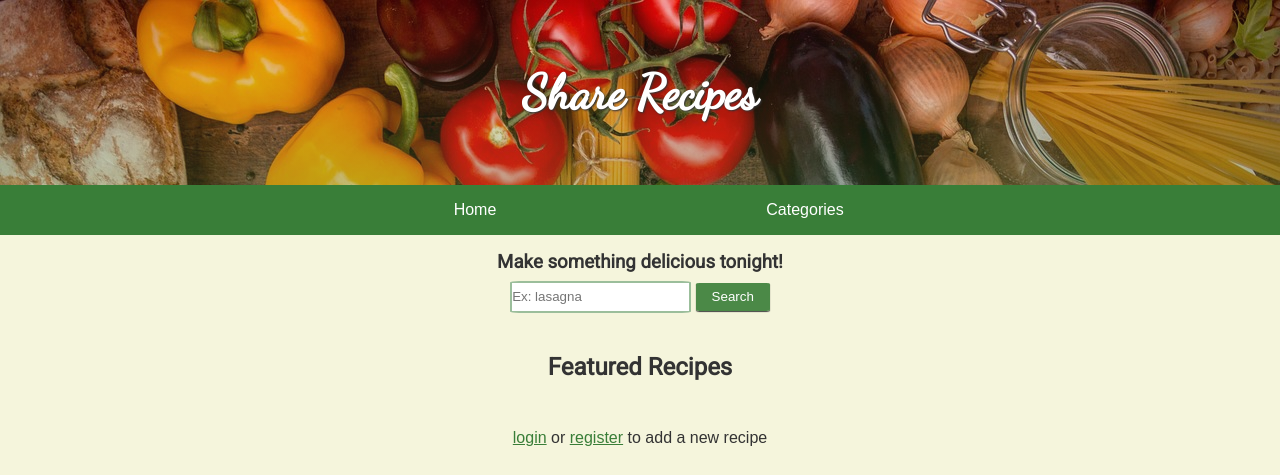
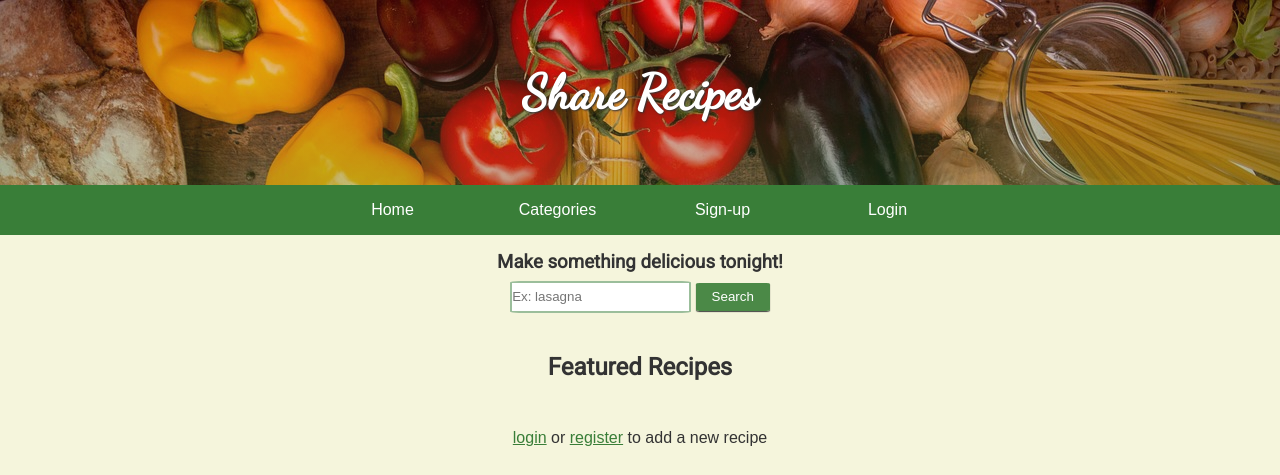
Before and after one commit to coding4tacos/share-recipes, a PHP site: page / in a window 1280 px wide. Shown: the top 475 px of the page. Run offline with PHP 8.4, Linux system fonts and the light colour scheme; data that the repository does not hold is empty.

Commit message:
edit: nav styles

```diff
--- a/style.css
+++ b/style.css
@@ -147,12 +147,6 @@ nav {
     background-color: rgb(57, 126, 56);
 }
 
-form {
-    padding: .5rem 0;
-}
-
-main {
-}
 
 ul.nav-links {
     padding: 0;
@@ -175,6 +169,32 @@ ul.nav-links {
     color: #fff;
     padding: 1rem .5rem;
     display: block;
+}
+
+.nav-links li a.nav-link:hover {
+    color: rgb(245, 245, 220, .9);
+    transition: color 80ms ease-in-out; /* same as ::after, which is below this  */
+}
+
+
+nav ul li {
+     position: relative;
+}
+
+
+nav ul li::after{
+  content: '';
+  position: absolute;
+  width: 0px;
+  height: 3px;
+  left: 50%;
+  bottom:0;
+  background-color: rgb(245, 245, 220);
+  transition: all 80ms ease-in-out;
+}
+nav ul li:hover::after{
+  width: 100%;
+  left: 0;
 }
 
 /** Search **/
@@ -222,6 +242,11 @@ ul.nav-links {
 .add-recipe {
     padding: 2rem 0;
 }
+
+form {
+    padding: .5rem 0;
+}
+
 
 main.login {
     padding-top: 5rem;
--- a/views/Header.php
+++ b/views/Header.php
@@ -28,12 +28,15 @@ global $data;
     <nav>
         <div class="container">
             <ul class="flex nav-links">
-                <li><a href="/index.php" class="nav-link">Home</a></li>
+                <li><a href="./" class="nav-link">Home</a></li>
                 <li><a href="#" class="nav-link">Categories</a></li>
                 <?php if(isset($_SESSION['user'])) : ?>
-                <li><a href="./AddRecipe.php" class="nav-link">Add Recipe</a></li>
+                    <li><a href="./AddRecipe.php" class="nav-link">Add Recipe</a></li>
                     <li><a href="#" class="nav-link">My Account</a></li>
-                    <li><a href="#" class="nav-link">Logout</a></li>
+                    <li><a href="Logout.php" class="nav-link">Logout</a></li>
+                 <?php else : ?>
+                    <li><a href="Register.php" class="nav-link">Sign-up</a></li>
+                    <li><a href="Login.php" class="nav-link">Login</a></li>
                  <?php endif; ?>
             </ul>
         </div>
```
Also changed, not shown: Logout.php (added, +8 -0 lines).
